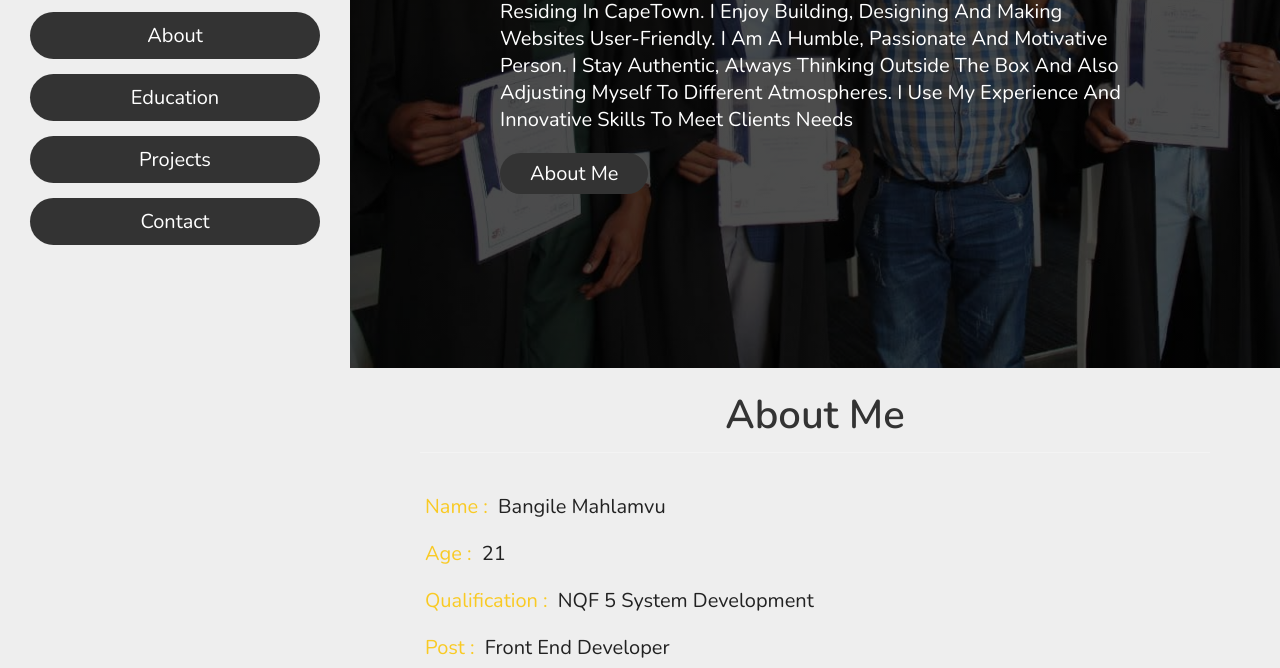
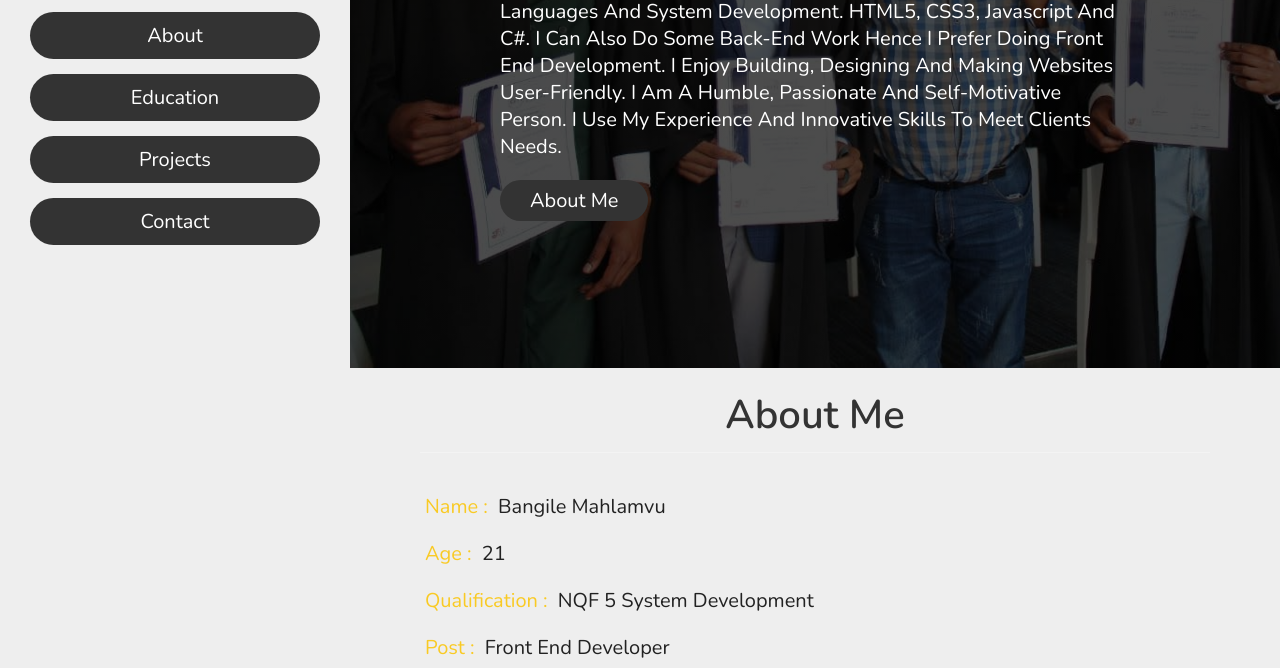
Before and after one commit to bangile-cypto/PortfolioWebite, a plain HTML site: page index.html in a window 1280 px wide. Shown: the part 432-1100 px from the top of the page. Drawn offline with nearby package versions, Linux system fonts and the light colour scheme.

Commit message:
Update index.html

```diff
--- a/index.html
+++ b/index.html
@@ -36,9 +36,8 @@
     <section class="home" id="home">
 
          <h1>Bangile Mahlamvu</h1>
-           <p>I was born in 2000 the 7th on November. I am a Web developer residing in CapeTown. I enjoy building, designing and making websites
-             user-friendly. I am a humble, passionate and motivative person. I stay authentic, always thinking outside the box and also adjusting
-              myself to different atmospheres. I use my experience and innovative skills to meet clients needs</p>
+           <p>I am a Web developer residing in CapeTown. I am proficient in HTML, CSS and I have basic knowledge of several scripting languages and system development. HTML5, CSS3, Javascript and C#. I can also do some back-end work hence i prefer doing front end development. I enjoy building, designing and making websites
+             user-friendly. I am a humble, passionate and self-motivative person. I use my experience and innovative skills to meet clients needs.</p>
            <a href="#about"><button class="btn">about me</button></a>
 
      </section>
```
